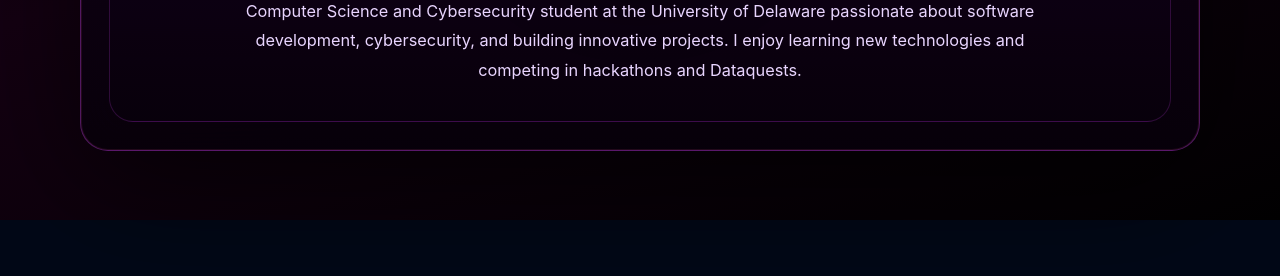
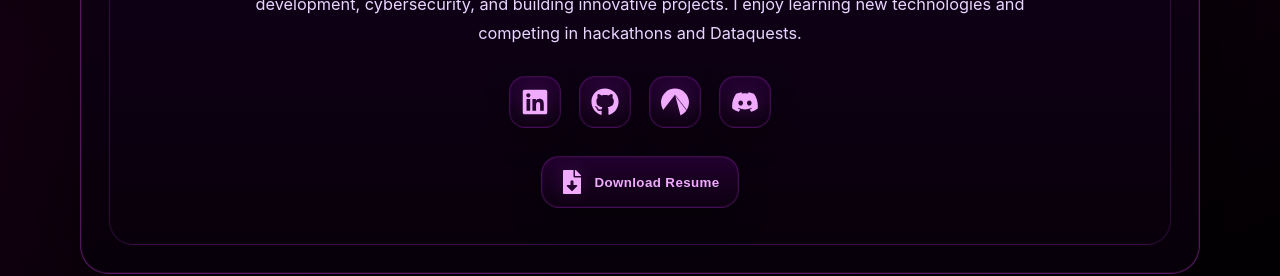
Before and after one commit to Syconn/Portfolio-Web, a React (Vite) app: page / in a window 1280 px wide. Shown: the part 580-856 px from the top of the page. Before the commit the page ends 800 px from the top, so only its background shows below. Built offline with nearby package versions, Linux system fonts and the light colour scheme.

Commit message:
Added Socials

```diff
--- a/package.json
+++ b/package.json
@@ -11,7 +11,8 @@
   },
   "dependencies": {
     "react": "^19.2.7",
-    "react-dom": "^19.2.7"
+    "react-dom": "^19.2.7",
+    "react-icons": "^5.7.0"
   },
   "devDependencies": {
     "@babel/core": "^7.29.7",
--- a/src/App.module.css
+++ b/src/App.module.css
@@ -147,6 +147,121 @@
 	font-size: 1.02rem;
 }
 
+.contactLinks {
+	display: flex;
+	align-items: center;
+	justify-content: center;
+	gap: 18px;
+	padding-top: 6px;
+	flex-wrap: wrap;
+}
+
+.contactLink {
+	display: inline-flex;
+	align-items: center;
+	justify-content: center;
+	width: 52px;
+	height: 52px;
+	border-radius: 16px;
+	border: 1px solid rgba(217, 70, 255, 0.2);
+	background: linear-gradient(180deg, rgba(44, 0, 60, 0.72), rgba(14, 0, 18, 0.9));
+	color: #f0abfc;
+	box-shadow: 0 12px 28px rgba(0, 0, 0, 0.28), 0 0 0 1px rgba(217, 70, 255, 0.08) inset;
+	cursor: pointer;
+	text-decoration: none;
+	transition: transform 160ms ease, box-shadow 160ms ease, border-color 160ms ease, color 160ms ease, background 160ms ease;
+	appearance: none;
+	padding: 0;
+}
+
+.contactLink:hover {
+	transform: translateY(-2px) scale(1.03);
+	border-color: rgba(236, 72, 153, 0.42);
+	background: linear-gradient(180deg, rgba(63, 0, 85, 0.88), rgba(18, 0, 24, 0.96));
+	color: #fde7ff;
+	box-shadow: 0 18px 34px rgba(0, 0, 0, 0.36), 0 0 24px rgba(217, 70, 255, 0.2);
+	outline: none;
+}
+
+.contactLink:focus-visible {
+	outline: 2px solid rgba(240, 171, 252, 0.72);
+	outline-offset: 3px;
+}
+
+.contactLink svg {
+	filter: drop-shadow(0 0 8px rgba(217, 70, 255, 0.18));
+}
+
+.resumeButton {
+	width: min(100%, 320px);
+	height: auto;
+	min-height: 52px;
+	padding: 11px 18px;
+	gap: 10px;
+	border-radius: 18px;
+	border-color: rgba(217, 70, 255, 0.2);
+	background: linear-gradient(180deg, rgba(44, 0, 60, 0.72), rgba(14, 0, 18, 0.9));
+	color: #f0abfc;
+	font-weight: 700;
+	letter-spacing: 0.03em;
+	white-space: nowrap;
+	box-shadow: 0 14px 30px rgba(0, 0, 0, 0.34), 0 0 0 1px rgba(217, 70, 255, 0.08) inset;
+}
+
+.resumeButton:hover {
+	transform: translateY(-2px);
+	border-color: rgba(236, 72, 153, 0.42);
+	background: linear-gradient(180deg, rgba(63, 0, 85, 0.88), rgba(18, 0, 24, 0.96));
+	color: #fde7ff;
+	box-shadow: 0 18px 38px rgba(0, 0, 0, 0.38), 0 0 26px rgba(217, 70, 255, 0.2);
+}
+
+.resumeButton svg {
+	filter: drop-shadow(0 0 8px rgba(217, 70, 255, 0.18));
+}
+
+.resumeButton:focus-visible {
+	outline: 2px solid rgba(240, 171, 252, 0.72);
+	outline-offset: 3px;
+}
+
+.copyToast {
+	display: inline-flex;
+	align-items: center;
+	justify-content: center;
+	padding: 10px 16px;
+	border-radius: 999px;
+	border: 1px solid rgba(217, 70, 255, 0.24);
+	background: rgba(30, 0, 42, 0.9);
+	color: #fde7ff;
+	font-size: 0.85rem;
+	letter-spacing: 0.04em;
+	box-shadow: 0 16px 30px rgba(0, 0, 0, 0.32), 0 0 18px rgba(217, 70, 255, 0.18);
+	animation: toastPop 1800ms ease forwards;
+}
+
+@keyframes toastPop {
+	0% {
+		opacity: 0;
+		transform: translateY(8px) scale(0.98);
+	}
+
+	14% {
+		opacity: 1;
+		transform: translateY(0) scale(1);
+	}
+
+	86% {
+		opacity: 1;
+		transform: translateY(0) scale(1);
+	}
+
+	100% {
+		opacity: 0;
+		transform: translateY(-4px) scale(0.99);
+	}
+}
+
 @media (max-width: 900px) {
 	.windowChrome {
 		grid-template-columns: 1fr;
@@ -175,4 +290,25 @@
 		padding: 20px;
 		border-radius: 20px;
 	}
+
+	.contactLinks {
+		gap: 14px;
+	}
+
+	.contactLink {
+		width: 48px;
+		height: 48px;
+		border-radius: 14px;
+	}
+
+	.resumeButton {
+		width: min(100%, 100%);
+		min-height: 56px;
+		padding: 12px 18px;
+	}
+
+	.copyToast {
+		padding: 9px 14px;
+		font-size: 0.8rem;
+	}
 }
--- a/src/App.tsx
+++ b/src/App.tsx
@@ -1,6 +1,23 @@
-import styles from './App.module.css'
+import { useEffect, useState } from 'react';
+import { FaDiscord, FaFileDownload, FaGithub, FaLinkedin } from 'react-icons/fa';
+import { SiCodeberg } from 'react-icons/si';
+import styles from './App.module.css';
+import { links } from './util/data';
 
 function App() {
+	const [discordCopied, setDiscordCopied] = useState(false)
+
+	const copyDiscord = async () => {
+		await navigator.clipboard.writeText(links.discord)
+		setDiscordCopied(true)
+	}
+
+	useEffect(() => {
+		if (!discordCopied) return
+		const timer = window.setTimeout(() => { setDiscordCopied(false) }, 1800)
+		return () => window.clearTimeout(timer)
+	}, [discordCopied])
+
 	return (
 		<div className={styles.pageShell}>
 			<div className={styles.windowFrame}>
@@ -12,7 +29,6 @@ function App() {
 					</div>
 					<div className={styles.windowTitleGroup}>
 						<p className={styles.windowKicker}>Portfolio</p>
-						{/* <h1>Aidan Haack</h1> */}
 					</div>
 					<div className={styles.windowPill}>Online</div>
 				</header>
@@ -33,9 +49,33 @@ function App() {
 							learning new technologies and competing in hackathons and Dataquests.
 						</p>
 
-						{/* TODO: Contants */}
+						{/* TODO: Contacts */}
+						<div className={styles.contactLinks}>
+							<a className={styles.contactLink} href={links.linkedin} aria-label="LinkedIn" target="_blank" rel="noreferrer">
+								<FaLinkedin size={28} />
+							</a>
+
+							<a className={styles.contactLink} href={links.github} aria-label="GitHub" target="_blank" rel="noreferrer">
+								<FaGithub size={28} />
+							</a>
+
+							<a className={styles.contactLink} href={links.codeberg} aria-label="Codeberg" target="_blank" rel="noreferrer">
+								<SiCodeberg size={28} />
+							</a>
+
+							<button className={styles.contactLink} type="button" onClick={copyDiscord} aria-label="Copy Discord handle">
+								<FaDiscord size={28} />
+							</button>
+						</div>
+						{discordCopied ? <div className={styles.copyToast}>Discord copied to clipboard</div> : null}
 
 						{/* TODO: Resume */}
+						<div className={styles.contactLinks}>
+							<button className={`${styles.contactLink} ${styles.resumeButton}`} type="button">
+								<FaFileDownload size={24} />
+								Download Resume
+							</button>
+						</div>
 
 						{/* TODO: Stats */}
 					</section>
```
Also changed, not shown: 2 other files (tests, documents, lock files or other folders). Lines whose indentation alone changed are shown as unchanged.
